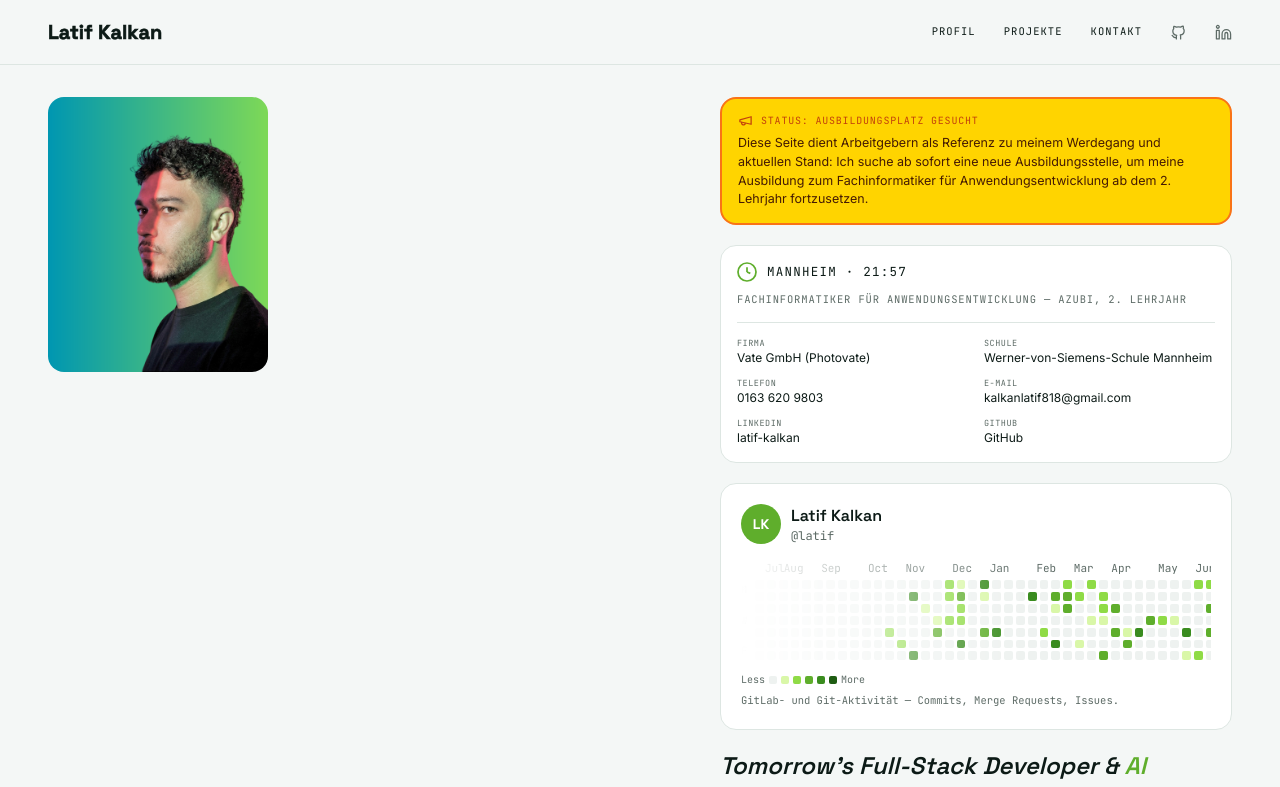
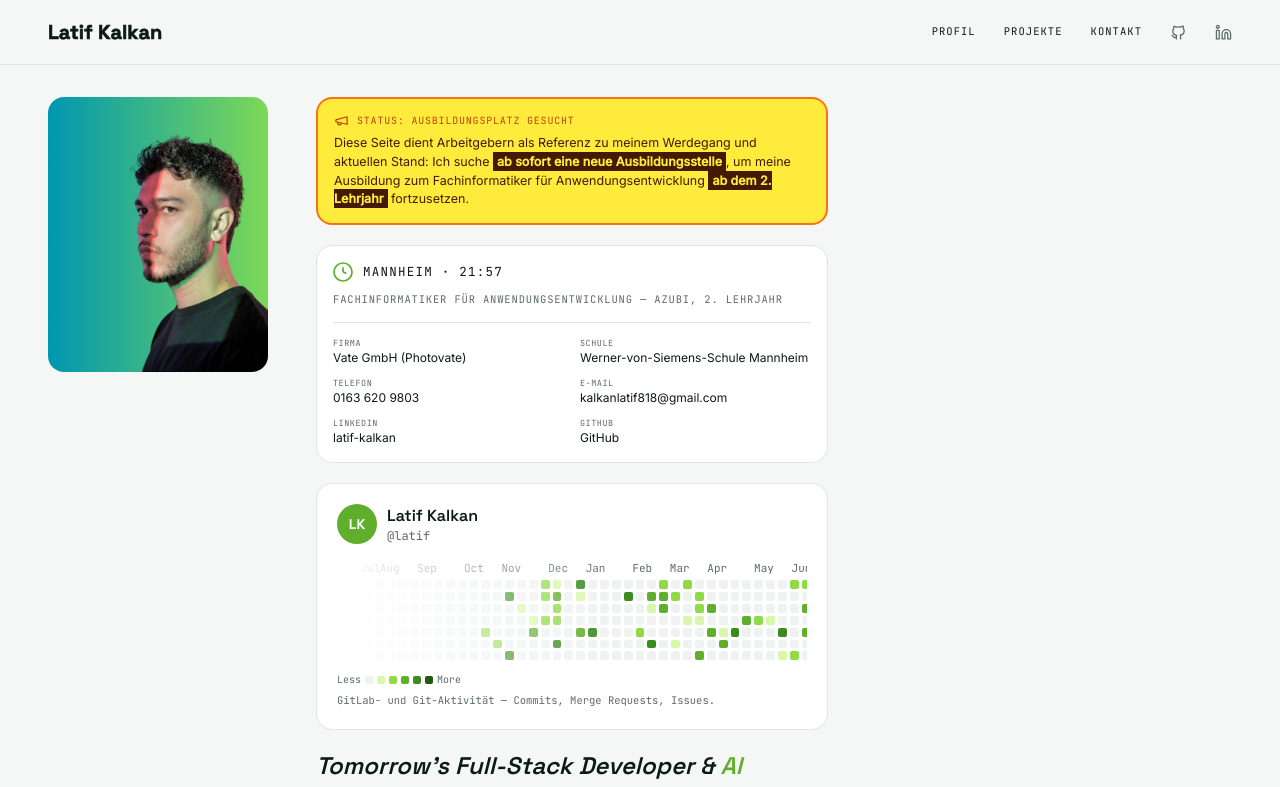
Before and after one commit to kalkanlatif/latif-portfolio, a Next.js app: page / in a window 1280 px wide. Shown: the top 787 px of the page. Built offline with nearby package versions, Linux system fonts and the light colour scheme; no server answers.

Commit message:
fix: keep profile column adjacent to photo, use true yellow with highlighted key phrases in banner

```diff
--- a/src/app/page.tsx
+++ b/src/app/page.tsx
@@ -26,7 +26,7 @@ export default function Home() {
             className="h-[150px] w-[120px] rounded-card object-cover sm:h-[275px] sm:w-[220px]"
             priority
           />
-          <div className="flex flex-col gap-5 lg:ml-auto lg:max-w-lg">
+          <div className="flex flex-col gap-5 lg:max-w-lg">
             <div className="order-1">
               <AusbildungBanner />
             </div>
--- a/src/components/AusbildungBanner.tsx
+++ b/src/components/AusbildungBanner.tsx
@@ -1,6 +1,6 @@
 export default function AusbildungBanner() {
   return (
-    <div className="rounded-card border-2 border-[#f97316] bg-[#ffd400] px-4 py-3.5">
+    <div className="rounded-card border-2 border-[#f97316] bg-[#ffeb3b] px-4 py-3.5">
       <div className="mb-1.5 flex items-center gap-2">
         <svg
           width="15"
@@ -22,9 +22,15 @@ export default function AusbildungBanner() {
       </div>
       <p className="font-body text-[12.5px] leading-[1.5] text-[#451a03]">
         Diese Seite dient Arbeitgebern als Referenz zu meinem Werdegang und
-        aktuellen Stand: Ich suche ab sofort eine neue Ausbildungsstelle, um
-        meine Ausbildung zum Fachinformatiker für Anwendungsentwicklung ab
-        dem 2. Lehrjahr fortzusetzen.
+        aktuellen Stand: Ich suche{" "}
+        <span className="bg-[#451a03] px-1 py-0.5 font-semibold text-[#ffeb3b]">
+          ab sofort eine neue Ausbildungsstelle
+        </span>
+        , um meine Ausbildung zum Fachinformatiker für Anwendungsentwicklung{" "}
+        <span className="bg-[#451a03] px-1 py-0.5 font-semibold text-[#ffeb3b]">
+          ab dem 2. Lehrjahr
+        </span>{" "}
+        fortzusetzen.
       </p>
     </div>
   );
```
